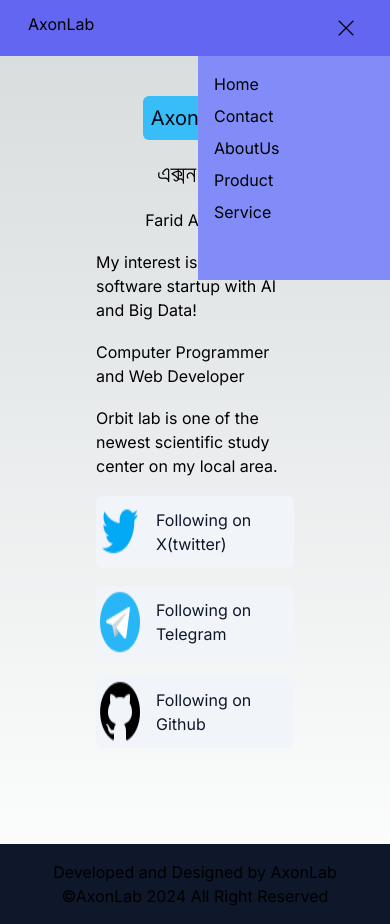
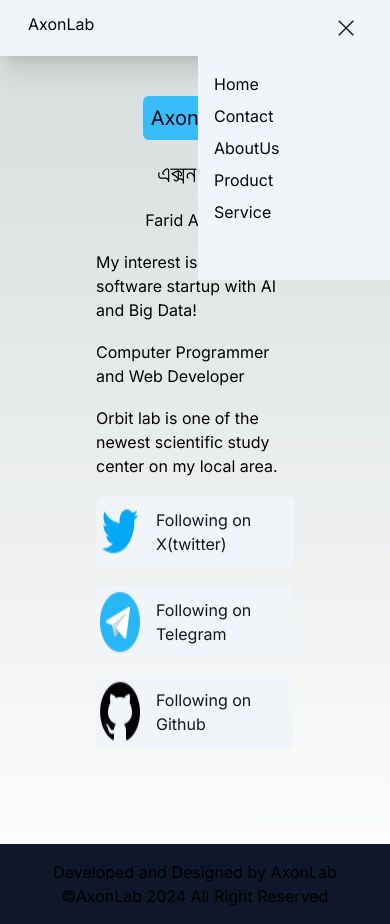
Before and after one commit to faridhakanda/axon-lab, a Next.js app: page / in a window 390 px wide. Both pictures are taken after a click on the element 354 px from the left and 28 px from the top of the page. Built offline with nearby package versions, Linux system fonts and the light colour scheme.

Commit message:
desktop and mobile

```diff
--- a/src/components/desktop.tsx
+++ b/src/components/desktop.tsx
@@ -31,7 +31,7 @@ const Desktop = () => {
     ];
 
   return (
-    <div className="bg-indigo-500 flex justify-around p-4">
+    <div className="bg-slate-100 text-slate-950 shadow-xl flex justify-around p-4">
         <div>
             <Link href="/">AxonLab</Link>
         </div>
--- a/src/components/mobile.tsx
+++ b/src/components/mobile.tsx
@@ -42,7 +42,7 @@ const Mobile = () => {
     ];
   return (
     <div className="">
-        <div className="sm:flex md:flex lg:hidden xl:hidden 2xl:hidden p-3 w-full bg-indigo-500 justify-between">
+        <div className="sm:flex md:flex lg:hidden xl:hidden 2xl:hidden p-3 w-full bg-slate-100 text-slate-950 shadow-xl justify-between">
             <div className="pl-4">
                 <Link onClick={close} href="/">AxonLab</Link>
             </div>
@@ -50,7 +50,7 @@ const Mobile = () => {
                 {!isOpen ? <Image src="/menu.png" alt="hamburger" width="32" height="32" /> : <Image src="/cross.png" alt="cross" width="32" height="32" />}
             </div>
         </div>
-        <div className={`bg-indigo-400 w-48 h-56 sm:visible md:visible lg:invisible xl:invisible 2xl:invisible space-y-2 p-4 float-right ${!isOpen ? "opacity-0" : "opacity-100"}`}>
+        <div className={`bg-slate-100 text-slate-950 w-48 h-56 sm:visible md:visible lg:invisible xl:invisible 2xl:invisible space-y-2 p-4 float-right ${!isOpen ? "opacity-0" : "opacity-100"}`}>
             {
                 navigationlink.map((navlist) => {
                     return (
```
